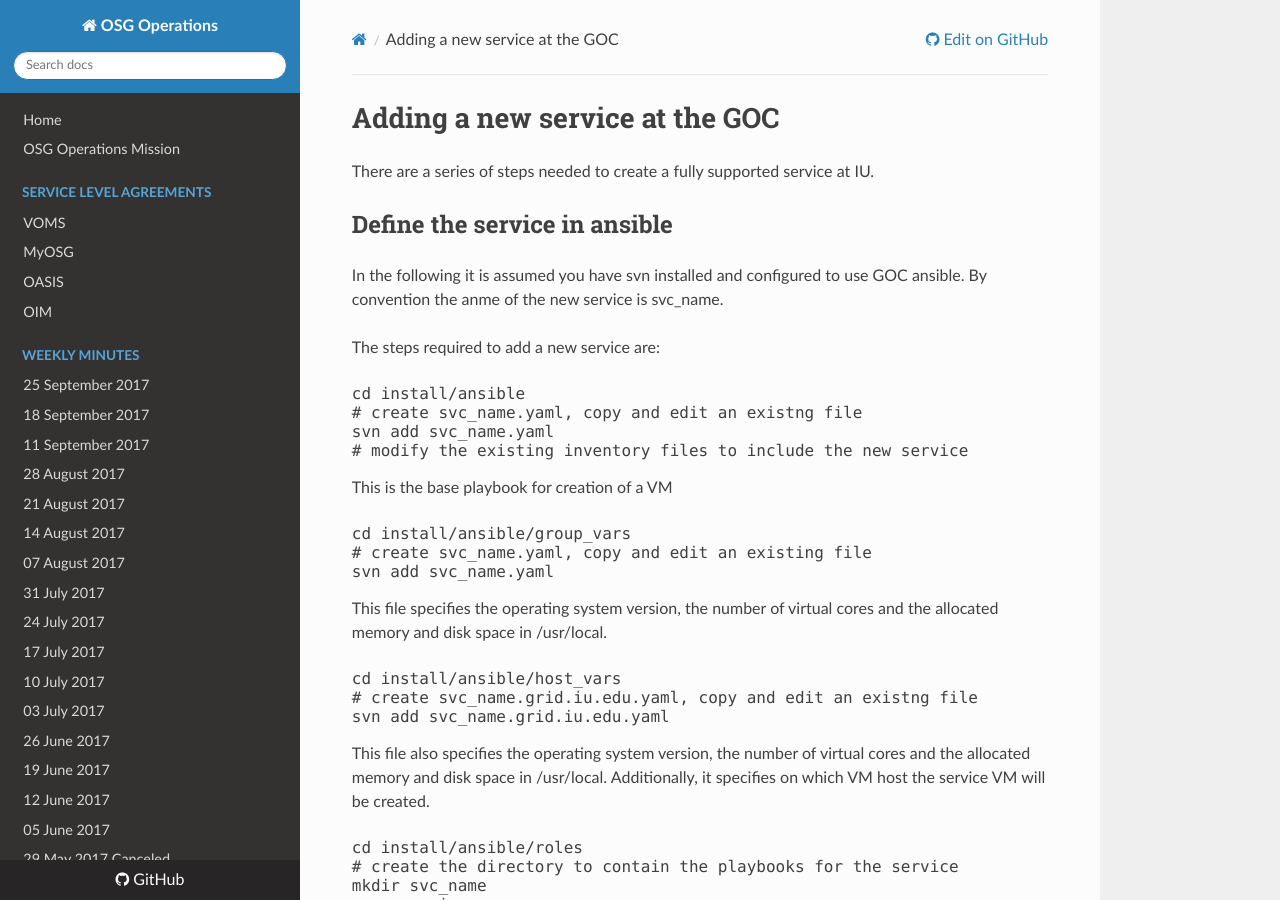
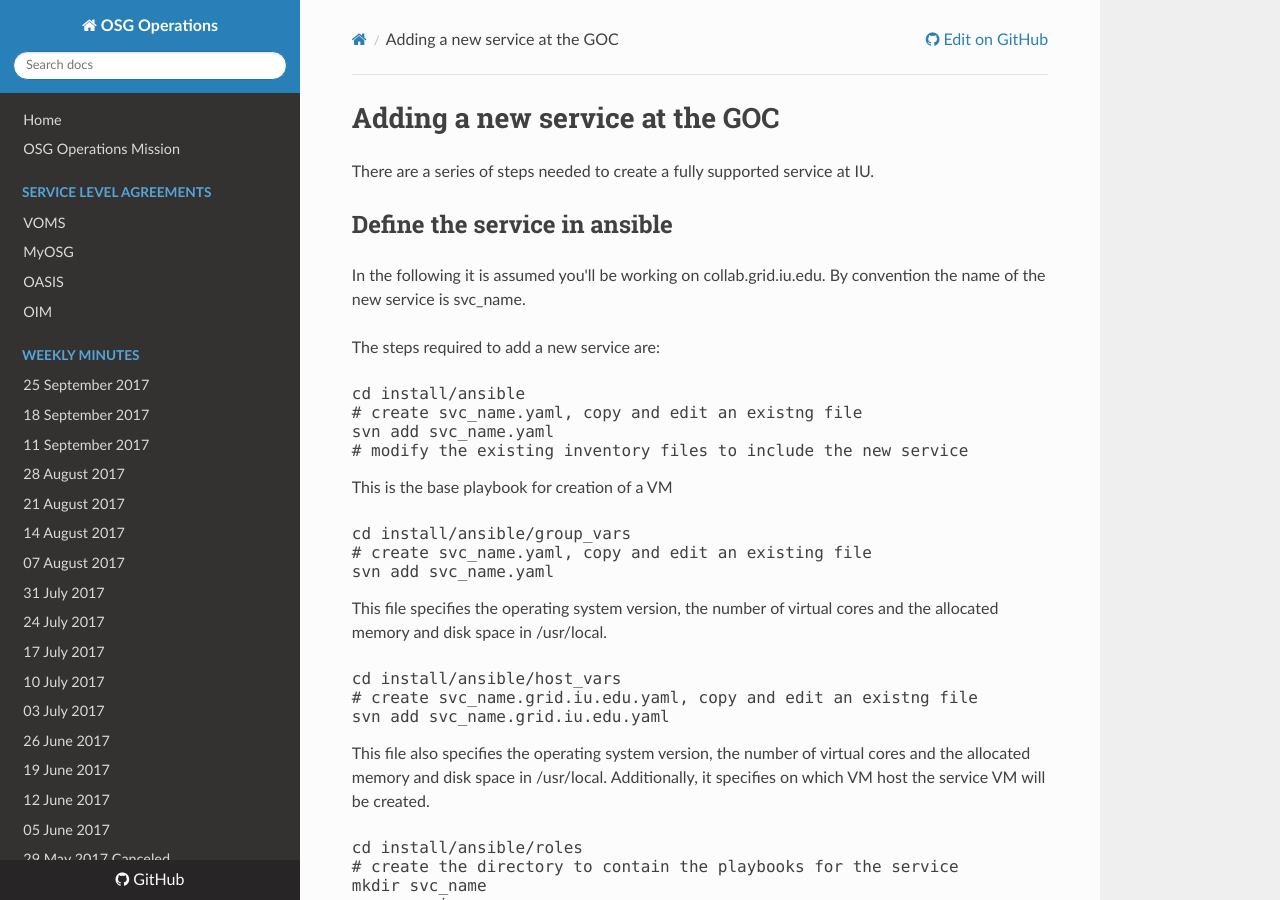
Before and after one commit to osg-htc/operations, an MkDocs documentation site: the page built from docs/create_a_service.md, in a window 1280 px wide and 900 px high. Built offline with MkDocs 1.6.1, drawn with Linux system fonts in a browser that asks for light colours; nearby versions of some CDN libraries; old or Windows-style settings are respelled for this version of MkDocs.

Commit message:
Update create_a_service.md

```diff
--- a/docs/create_a_service.md
+++ b/docs/create_a_service.md
@@ -4,8 +4,8 @@
 
 ## Define the service in ansible
 
-In the following it is assumed you have svn installed and configured to use
-GOC ansible. By convention the anme of the new service is svc_name.
+In the following it is assumed you'll be working on collab.grid.iu.edu.
+By convention the name of the new service is svc_name.
 
 The steps required to add a new service are:
 <pre>
```
